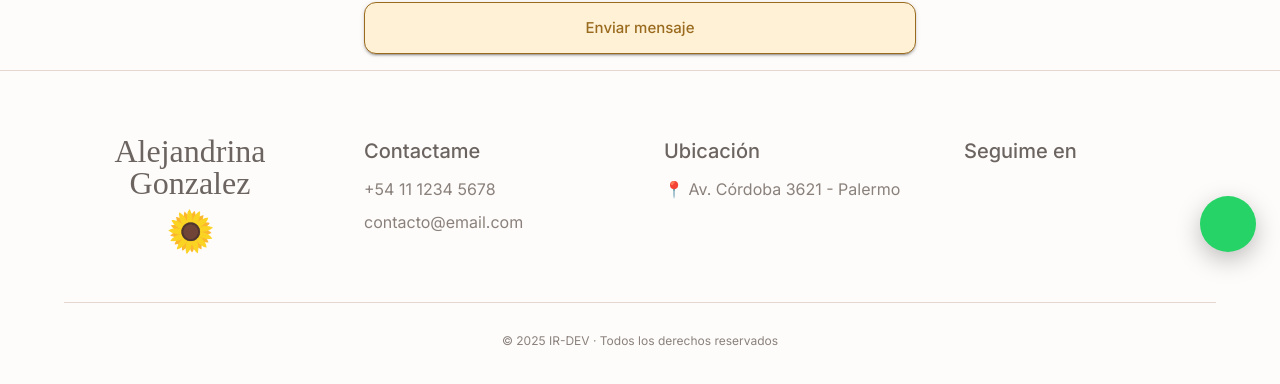
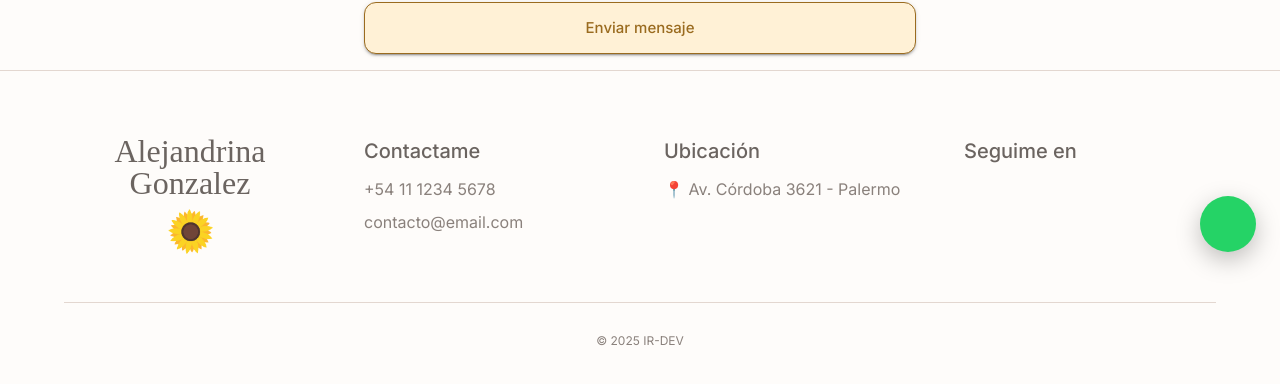
Before and after one commit to irdev256/reikilanding, a React (Vite) app: page /contacto in a window 1280 px wide. Shown: the part 524-908 px from the top of the page. Built offline with nearby package versions, Linux system fonts and the light colour scheme; some icons are missing; a web font is replaced by a local one.

Commit message:
Update Footer.tsx

```diff
--- a/src/components/layout/Footer.tsx
+++ b/src/components/layout/Footer.tsx
@@ -12,7 +12,8 @@ export default function Footer() {
       sx={{
         borderTop: '1px solid',
         borderColor: 'divider',
-        py: { xs: 6, md: 8 },
+        pt: { xs: 6, md: 8 },
+        pb: { xs: 2, md: 3 },
         backgroundColor: 'background.default',
       }}
     >
@@ -153,7 +154,7 @@ export default function Footer() {
               '&:hover': { color: 'text.primary' },
             }}
           >
-            © {new Date().getFullYear()} IR-DEV · Todos los derechos reservados
+            © {new Date().getFullYear()} IR-DEV
           </Link>
         </Box>
       </Container>
```
